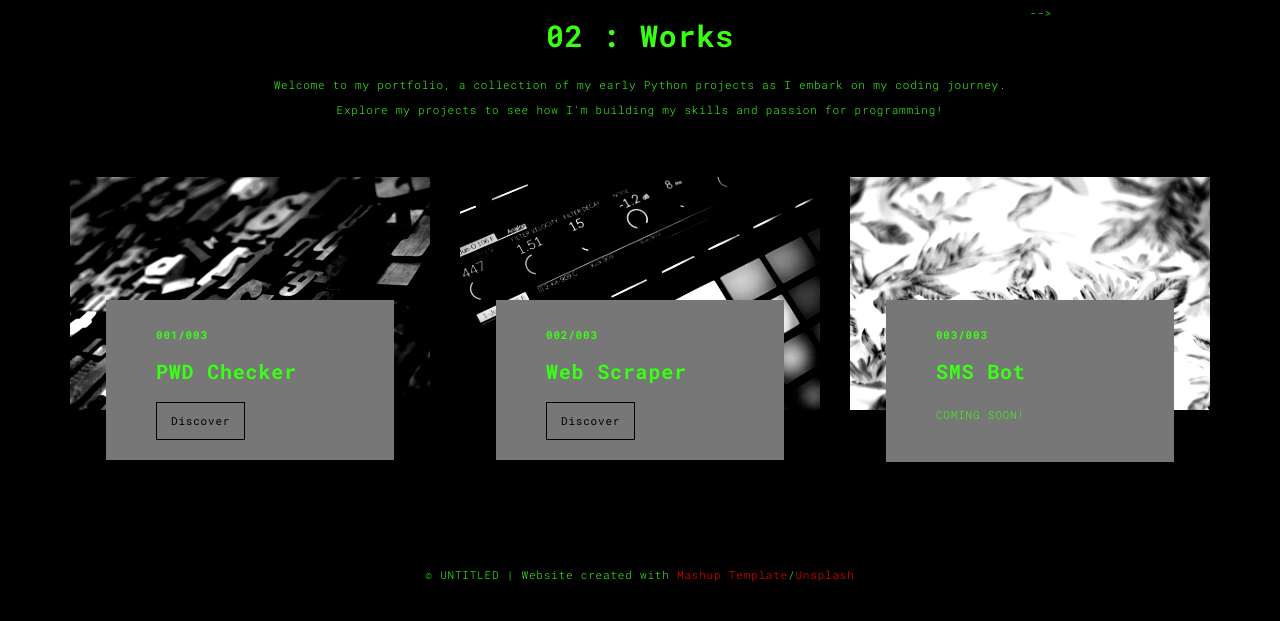
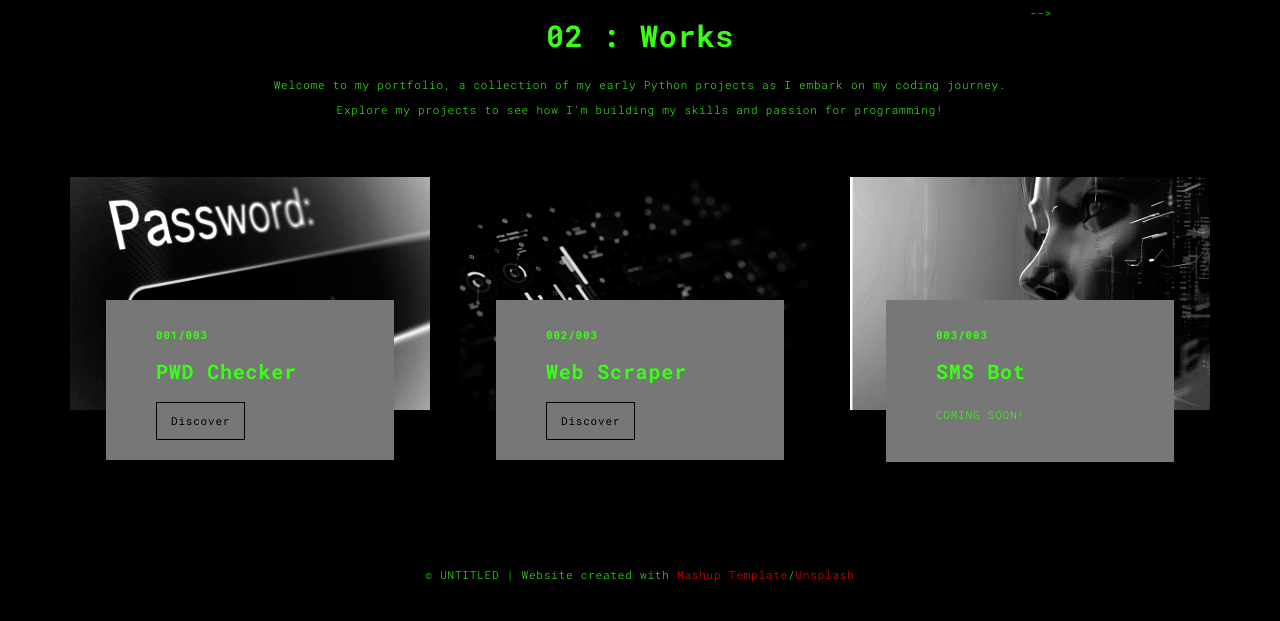
Before and after one commit to cainepavl/portfo, a Flask app: page /works.html in a window 1280 px wide. Shown: the part 90-711 px from the top of the page. Run offline with Flask 3, Linux system fonts and the light colour scheme; some libraries are stand-ins or nearby versions.

Commit message:
Update works.html

```diff
--- a/templates/works.html
+++ b/templates/works.html
@@ -70,7 +70,7 @@
                     <div class="col-sm-4">
 
                       <a href="./work.html" title="" class="black-image-project-hover">
-                        <img src="./static/assets/images/work01-hover.jpg" alt="" class="img-responsive">
+                        <img src="./static/assets/images/work01-hover.png" alt="" class="img-responsive">
                       </a>
                       <div class="card-container card-container-lg">
                         <h4>001/003</h4>
@@ -81,7 +81,7 @@
                     </div>
                     <div class="col-sm-4">
                       <a href="./work.html" title="" class="black-image-project-hover">
-                        <img src="./static/assets/images/work02-hover.jpg" alt="" class="img-responsive">
+                        <img src="./static/assets/images/work02-hover.png" alt="" class="img-responsive">
                       </a>
                       <div class="card-container card-container-lg">
                         <h4>002/003</h4>
@@ -92,7 +92,7 @@
                     </div>
                     <div class="col-sm-4">
                       <a href="./work.html" title="" class="black-image-project-hover">
-                        <img src="./static/assets/images/work03-hover.jpg" alt="" class="img-responsive">
+                        <img src="./static/assets/images/work03-hover.png" alt="" class="img-responsive">
                       </a>
                       <div class="card-container card-container-lg">
                         <h4>003/003</h4>
```
